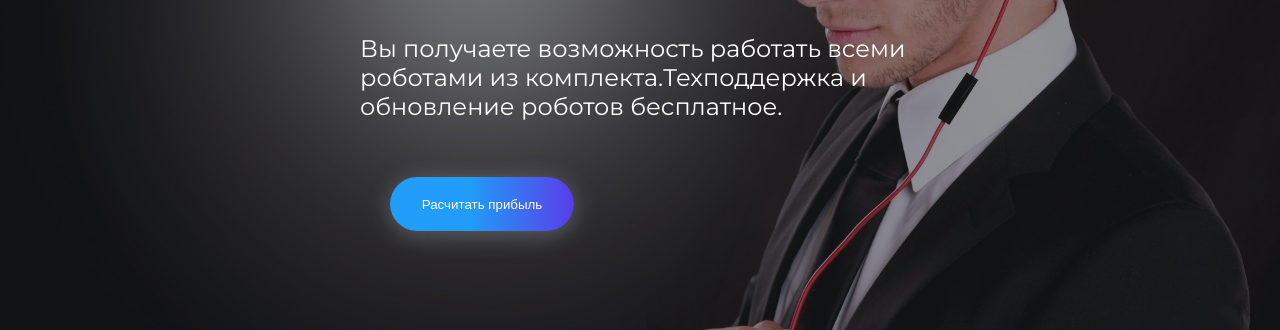
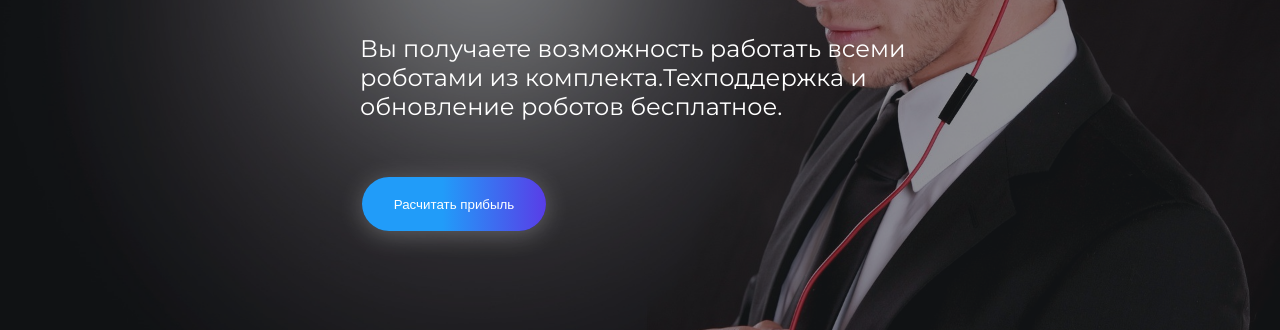
Before and after one commit to sargill/wsb, a plain HTML site: page index.html in a window 1280 px wide. Shown: the part 470-800 px from the top of the page. Drawn offline with nearby package versions, Linux system fonts and the light colour scheme.

Commit message:
Update mainslider.css

```diff
--- a/css/mainslider.css
+++ b/css/mainslider.css
@@ -147,7 +147,7 @@
         position: absolute;
         width: 244px;
         height: 71px;
-        left: 360px;
+        left: 332px;
         top: 535px;
     }
 
```
